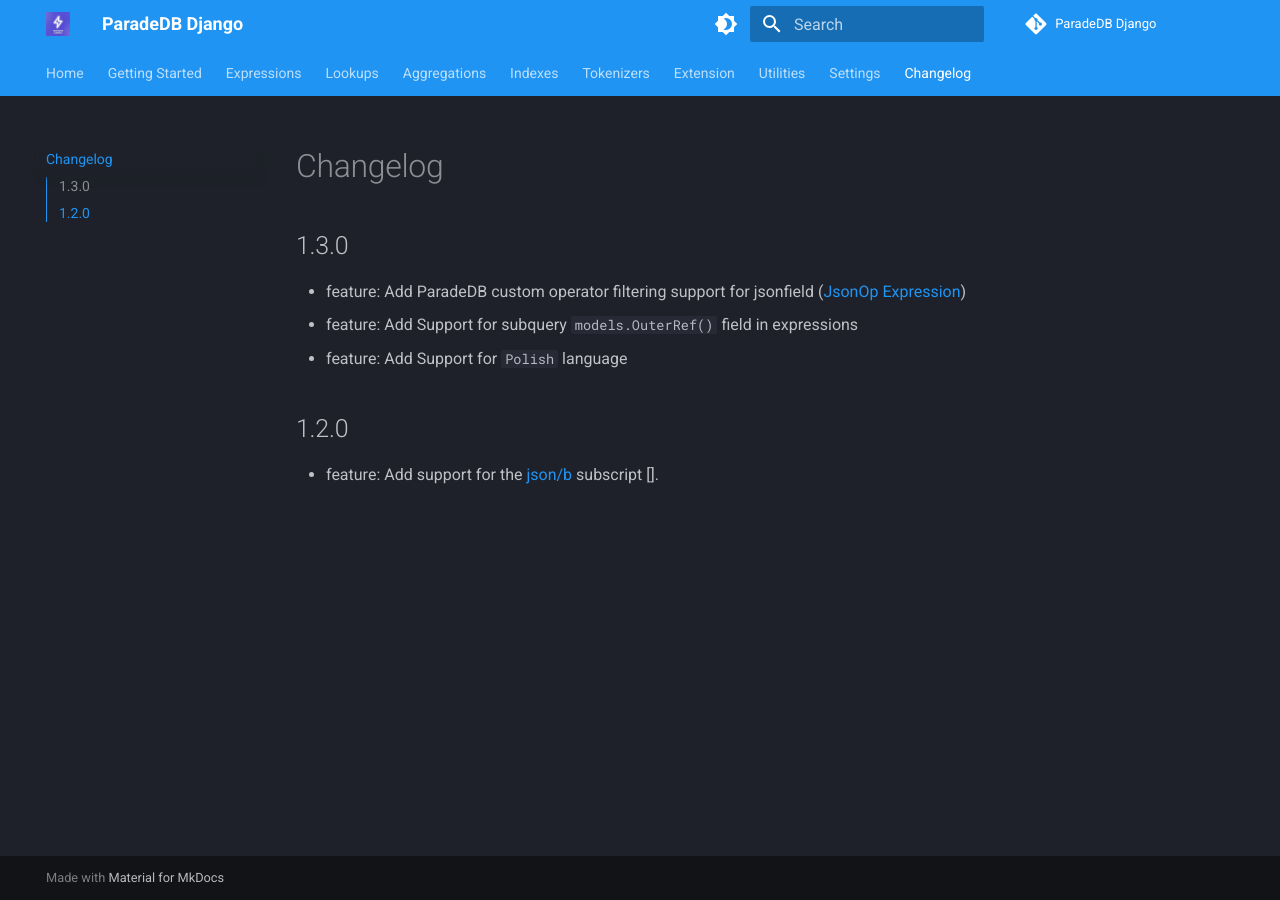
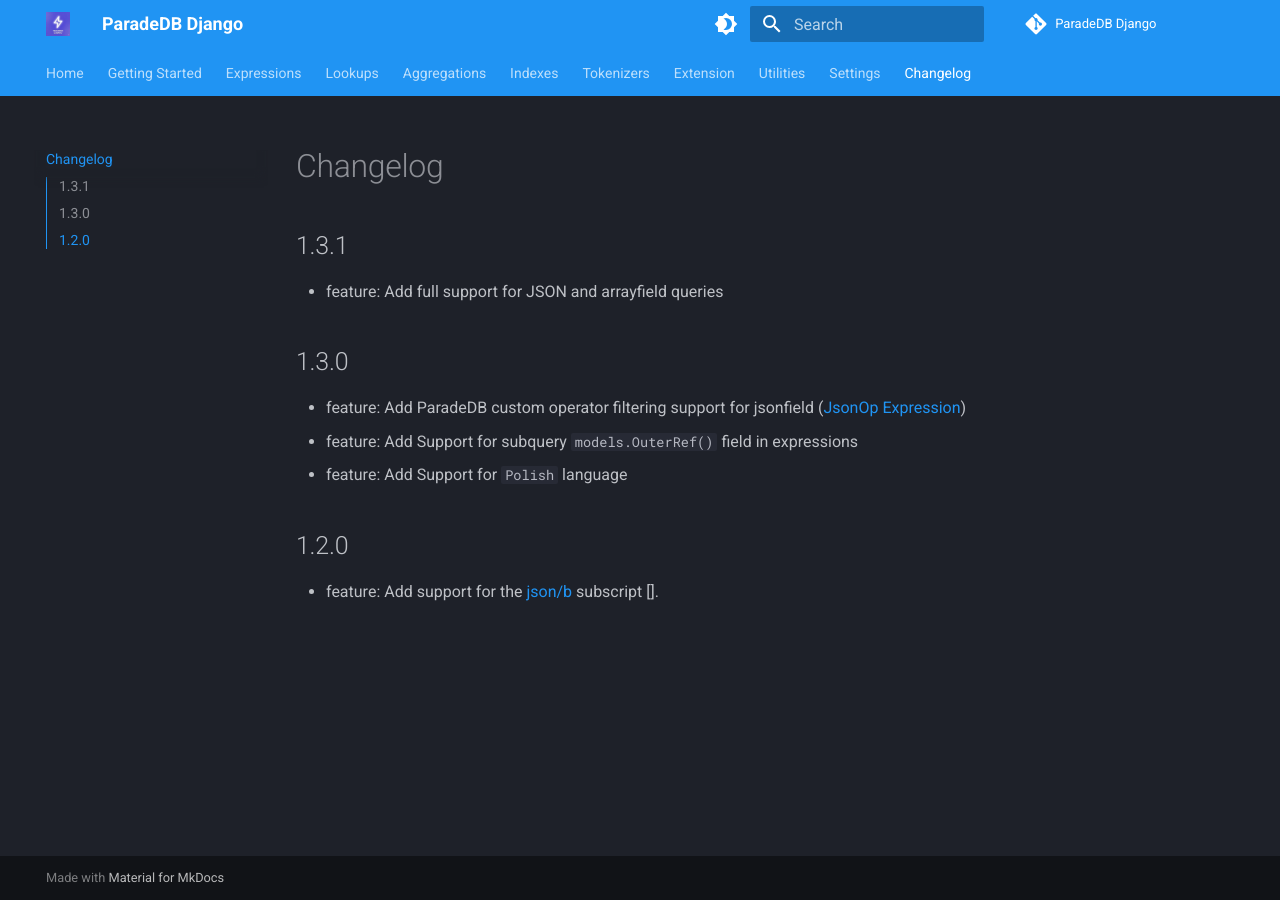
Before and after one commit to rahulsingh3292/paradedb-django, an MkDocs documentation site: the page built from docs/changelog.md, in a window 1280 px wide. Built offline with MkDocs 1.6.1 and Material for MkDocs 9.7.7, drawn with Linux system fonts in a browser that asks for light colours; comment, search, counter and statistics services are not loaded.

Commit message:
docs: update changelog

```diff
--- a/docs/changelog.md
+++ b/docs/changelog.md
@@ -1,3 +1,6 @@
+## 1.3.1
+- feature: Add full support for JSON and arrayfield queries
+
 ## 1.3.0
 - feature: Add ParadeDB custom operator filtering support for jsonfield ([JsonOp Expression](./expressions.md#jsonop))
 - feature: Add Support for subquery `models.OuterRef()` field in expressions
```
